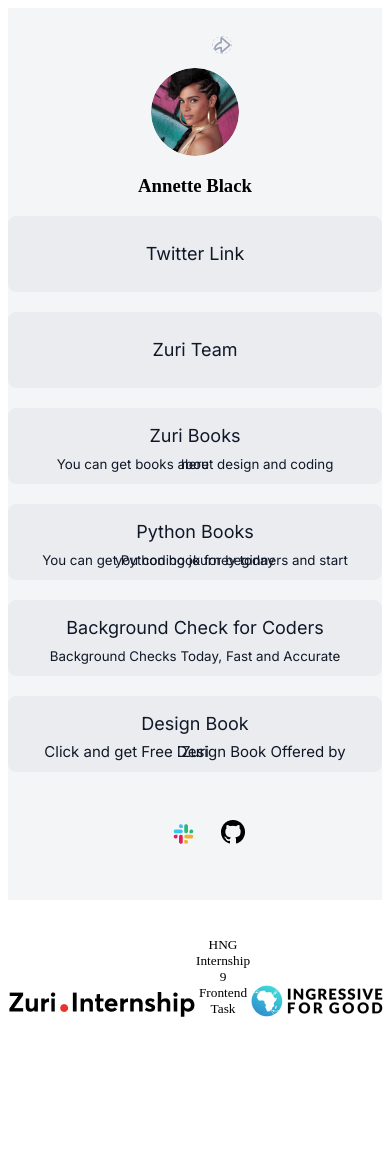
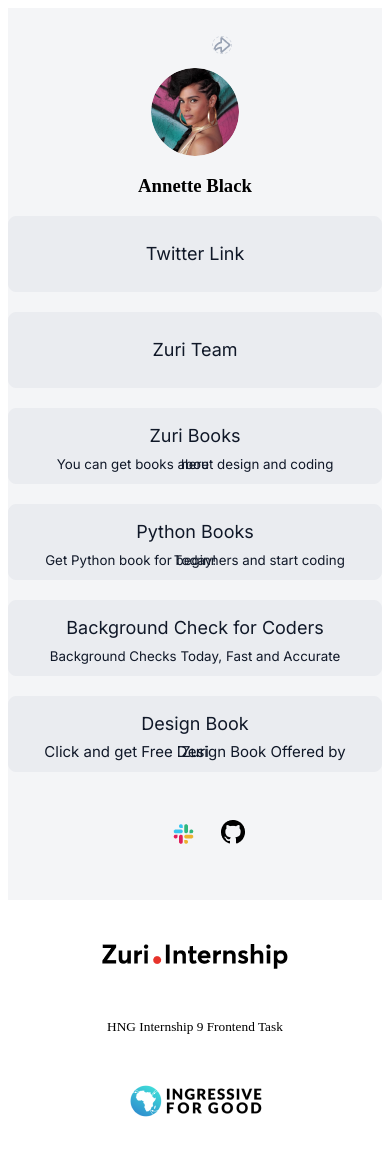
Before and after one commit to Hawwah07/Zuri-Assignment, a React (Create React App) app: page / in a window 390 px wide. Shown: the top 1156 px of the page. Before the commit the page ends 1067 px from the top, so only its background shows below. Built offline with nearby package versions, Linux system fonts and the light colour scheme.

Commit message:
Mobile view first commit

```diff
--- a/src/components/Buttons.js
+++ b/src/components/Buttons.js
@@ -12,7 +12,7 @@
             </a>
         <a target="_blank" id="book__python" href="https://books.zuri.team/python-for-beginners?ref_id=Hawwah">
             <p>Python Books</p>
-            <small>You can get Python book for beginners and start you coding journey today</small>
+            <small>Get Python book for beginners and start coding Today! </small>
             </a>
         <a target="_blank" id="pitch" href="https://background.zuri.team">
             <p>Background Check for Coders</p>
--- a/src/style.css
+++ b/src/style.css
@@ -1,5 +1,13 @@
-@media screen and (max-width: 375px) {
+@media screen and (max-width: 720px) {
   /* mobile view */
+  .footer {
+    display: flex;
+    flex-direction: column;
+    justify-content: space-between;
+    justify-content: space-around;
+    padding: auto auto auto auto;
+}
+
 }
 * {
   box-sizing: border-box;
```
